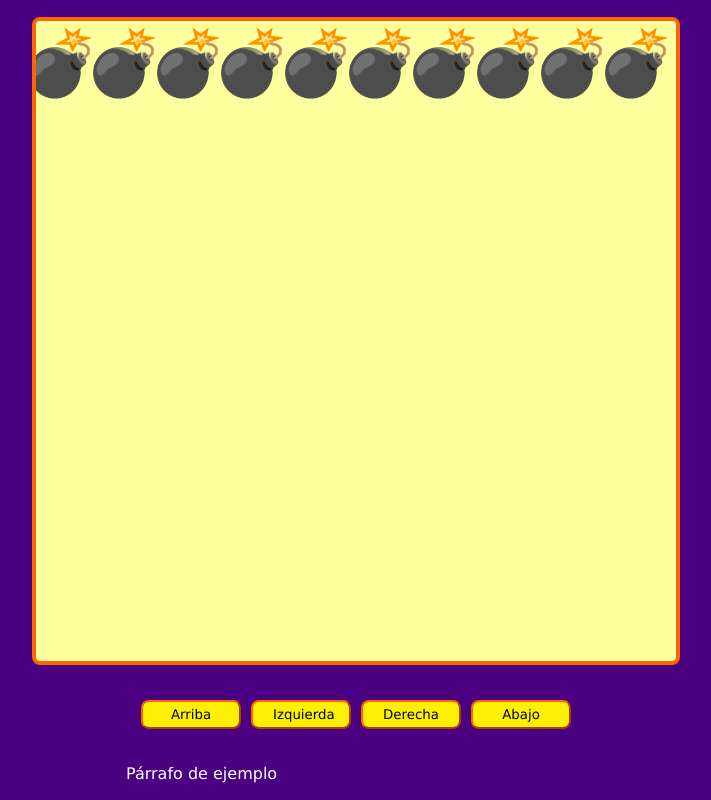
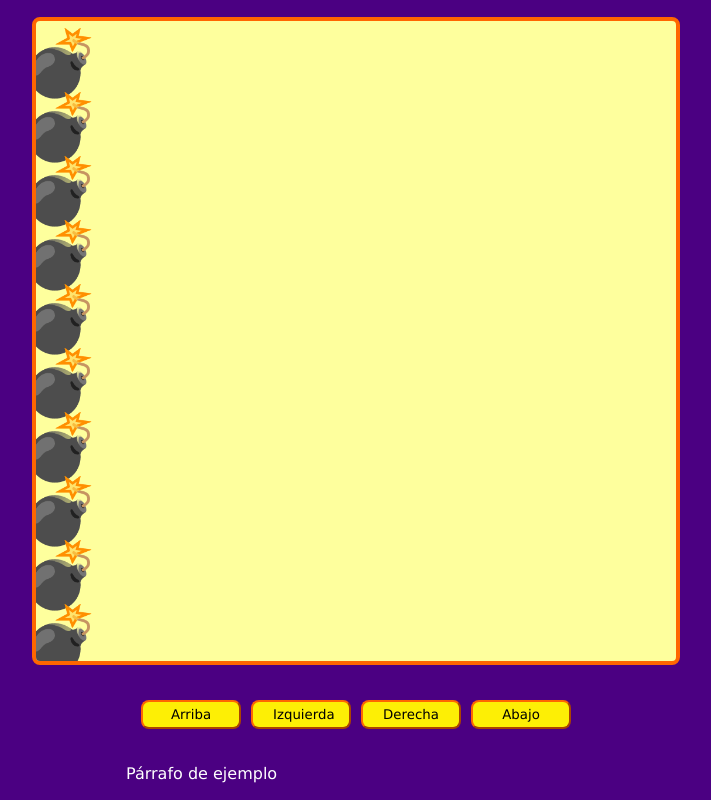
Before and after one commit to johnpablo7/js-videogame, a plain HTML site: page index.html in a window 1280 px wide. Shown: the whole page, without its empty margins (284-995 px from the left). Drawn offline with Linux system fonts and the light colour scheme.

Commit message:
array bidimensional

```diff
--- a/game.js
+++ b/game.js
@@ -1,43 +1,47 @@
+// window.innerWidth
+// window.innerHeight
+
+// game.fillRect(0, 0, 100, 100); // negro
+// game.clearRect(50, 50, 50, 50); // negro
+// game.clearRect();
+// game.clearRect(0,0,50,50);
+
+// game.font = '25px Verdana';
+// game.fillStyle = 'purple';
+// game.textAlign = 'center';
+// game.fillText('platzi', 25, 25)
+
 const canvas = document.querySelector('#game');
 const game = canvas.getContext('2d');
 
-window.addEventListener('load', startGame);
+let canvasSize;
+let elementsSize;
 
-function startGame() {
-  let canvasSize;
+window.addEventListener('load', setCanvasSize);
+window.addEventListener('resize', setCanvasSize);
 
+function setCanvasSize() {
   if (window.innerHeight > window.innerWidth) {
     canvasSize = window.innerWidth * 0.8;
   } else {
     canvasSize = window.innerHeight * 0.8;
   }
 
-  canvasSize = Math.floor(canvasSize);
-
+  // canvasSize = Math.floor(canvasSize);
   canvas.setAttribute('width', canvasSize);
   canvas.setAttribute('height', canvasSize);
+  elementsSize = canvasSize / 10;
 
-  const elementsSize = canvasSize / 10;
+  startGame();
+}
 
+function startGame() {
   console.log({ canvasSize, elementsSize });
 
   game.font = elementsSize + 'px Verdana';
   game.textAlign = 'end';
 
   for (let i = 1; i <= 10; i++) {
-    game.fillText(emojis['X'], elementsSize * i, elementsSize);
+    game.fillText(emojis['X'], elementsSize, elementsSize * i);
   }
-
-  // window.innerWidth
-  // window.innerHeight
-
-  // game.fillRect(0, 0, 100, 100); // negro
-  // game.clearRect(50, 50, 50, 50); // negro
-  // game.clearRect();
-  // game.clearRect(0,0,50,50);
-
-  // game.font = '25px Verdana';
-  // game.fillStyle = 'purple';
-  // game.textAlign = 'center';
-  // game.fillText('platzi', 25, 25)
 }
--- a/styles.css
+++ b/styles.css
@@ -19,6 +19,7 @@ canvas {
   border: 4px solid #ff6600;
   border-radius: 8px;
   background-color: #feff9d;
+  /* width: 75%; */
 }
 
 .btns {
```
